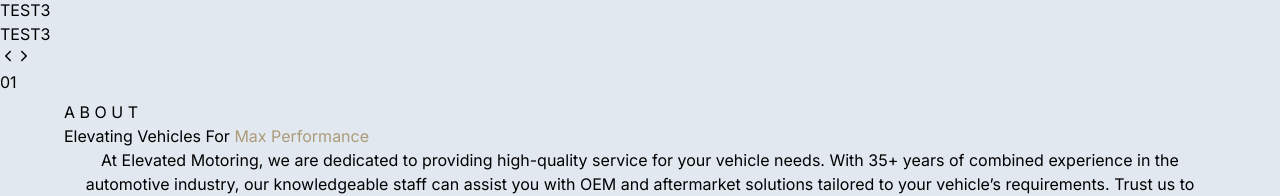
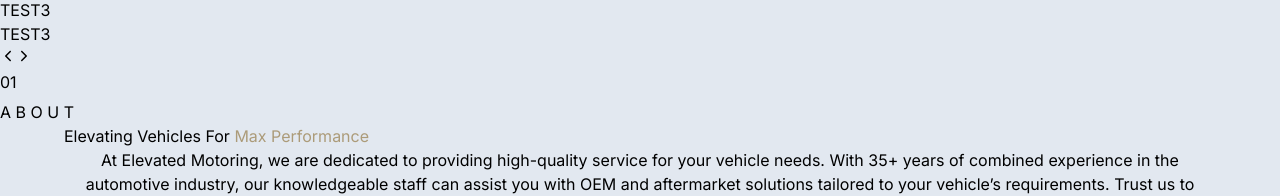
Before and after one commit to dontsul/auto-app, a Next.js app: page / in a window 1280 px wide. Shown: the part 4660-4856 px from the top of the page. Built offline with nearby package versions, Linux system fonts and the light colour scheme.

Commit message:
AboutFooterFixStyleBgTextComponent

```diff
--- a/components/aboutSection/AboutBg.tsx
+++ /dev/null
@@ -1,13 +0,0 @@
-export function AboutBg() {
-    return (
-        <div className="fixed z-0 inset-1 flex items-center justify-center">
-            <div className="h-screen">
-                <h1 className="relative flex text-[80px] md:text-[110px] lg:text-[250px] text-center">
-                    <span className=" opacity-50 font-bold bg-gradient-to-r from-red-500 to-blue-500 text-transparent bg-clip-text">
-                        A B O U T
-                    </span>
-                </h1>
-            </div>
-        </div>
-    );
-}
--- a/components/aboutSection/AboutSection.tsx
+++ b/components/aboutSection/AboutSection.tsx
@@ -1,5 +1,5 @@
 import React from "react";
-import {AboutBg} from "@/components/aboutSection/AboutBg";
+import {TextBg} from "@/components/textBg/TextBg";
 import {Build} from "@/components/aboutSection/Build";
 import {ImagesAbout} from "@/components/aboutSection/ImagesAbout";
 import {TextAbout} from "@/components/aboutSection/TextAbout";
@@ -7,16 +7,24 @@
 export function AboutSection (){
 
     return(
-        <div className="z-0 container ">
-            <AboutBg />
-            <div className="relative">
-                <div className=" grid grid-cols-1 lg:grid-cols-2  gap-6 relative">
-                    <TextAbout />
-                    <ImagesAbout />
+        <div className="relative">
+            <div className="fixed bottom-0 inset-x-0">
+                <TextBg text="A B O U T" />
+            </div>
+            <div className="z-0 container overflow-hidden">
+                <div className="relative">
+                    <div className="grid grid-cols-1 lg:grid-cols-2 gap-6 relative">
+                        <TextAbout />
+                        <ImagesAbout />
+                    </div>
+                    <Build />
                 </div>
-                <Build />
             </div>
+        </div>
 
-        </div>
+
+
+
+
     );
 }
--- a/components/aboutSection/Build.tsx
+++ b/components/aboutSection/Build.tsx
@@ -2,7 +2,7 @@
 
 export function Build (){
     return(
-        <div className="flex  items-center justify-center min-h-screen ">
+        <div className="flex  items-center justify-center min-h-[30vh] ">
             <div className="w-full max-w-screen-lg mx-auto flex items-center border border-black p-3">
                 <span className="w-full text-3xl font-bold">BUILD YOUR OWN PACKAGE</span>
                 <button className="w-full justify-center  py-3 text-sm font-thin border bg-black text-white border-black hover:bg-white hover:text-black ">
--- a/components/brands/Brands.tsx
+++ b/components/brands/Brands.tsx
@@ -1,4 +1,5 @@
 import React from "react";
+import {TextBg} from "@/components/textBg/TextBg";
 
 export function Brands () {
     return(
@@ -10,6 +11,7 @@
                     <span className="text-1xl font-semibold md:my-3 md:text-4xl md:leading-[50px]" style={{ color: '#ac9b79' }}>
                         Max Performance
                     </span>
+
                 </h3>
             </div>
             <div className="p-4 col-span-12 flex md:col-span-5 items-center justify-center px-4 md:px-10">
@@ -17,6 +19,7 @@
                     SELECT YOUR VEHICLE
                 </button>
             </div>
+
         </div>
 
 
--- /dev/null
+++ b/components/textBg/TextBg.tsx
@@ -0,0 +1,18 @@
+import React from 'react';
+
+interface AboutBgProps {
+    text: string;
+}
+
+export function TextBg({ text }: AboutBgProps) {
+    return (
+        <div className="fixed  inset-1 flex items-center justify-center">
+            <div className="h-screen">
+                <h1 className="relative flex text-[80px] md:text-[110px] lg:text-[250px] text-center  opacity-50 font-bold bg-gradient-to-r from-red-500 to-blue-500 text-transparent bg-clip-text">
+                        {text}
+
+                </h1>
+            </div>
+        </div>
+    );
+}
```
